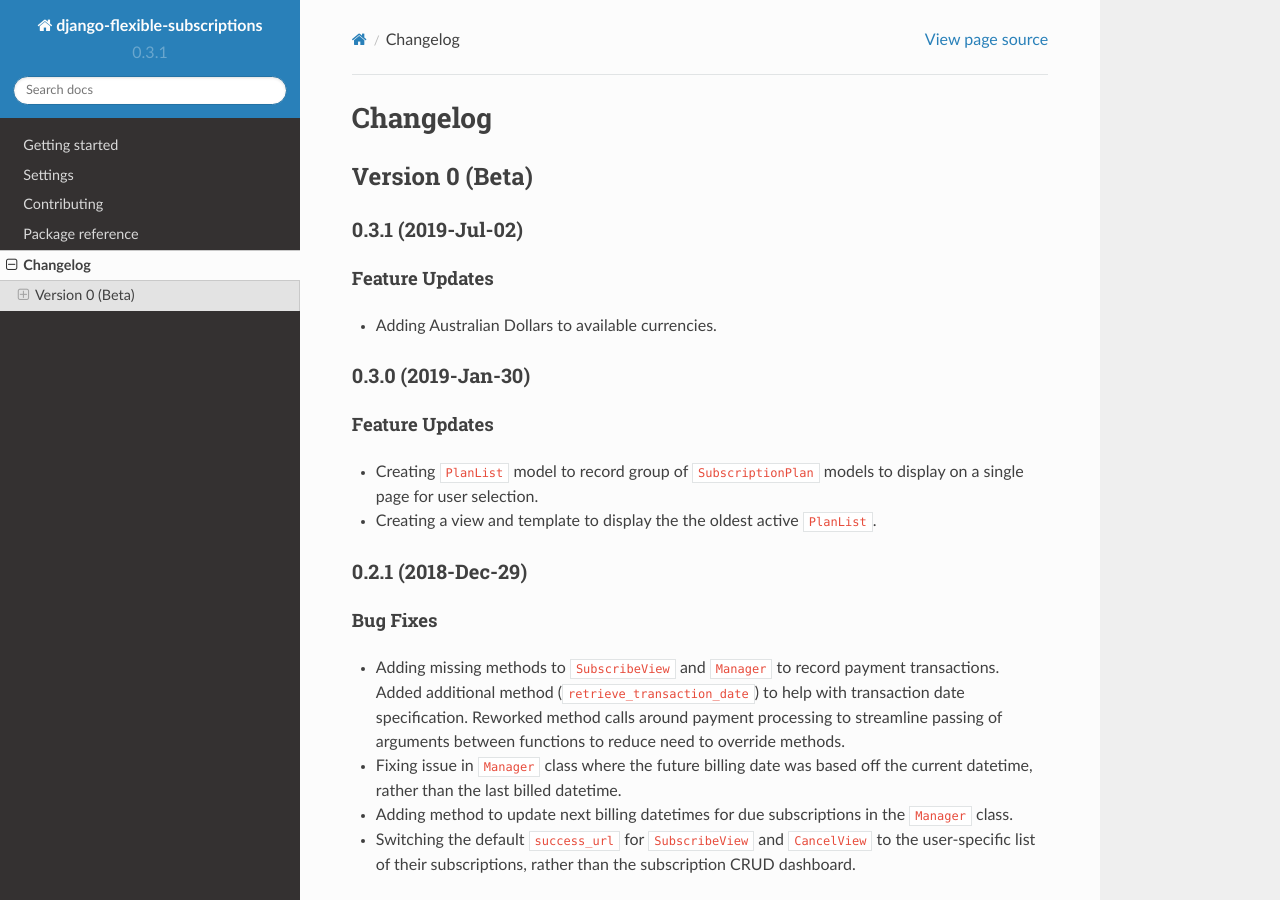
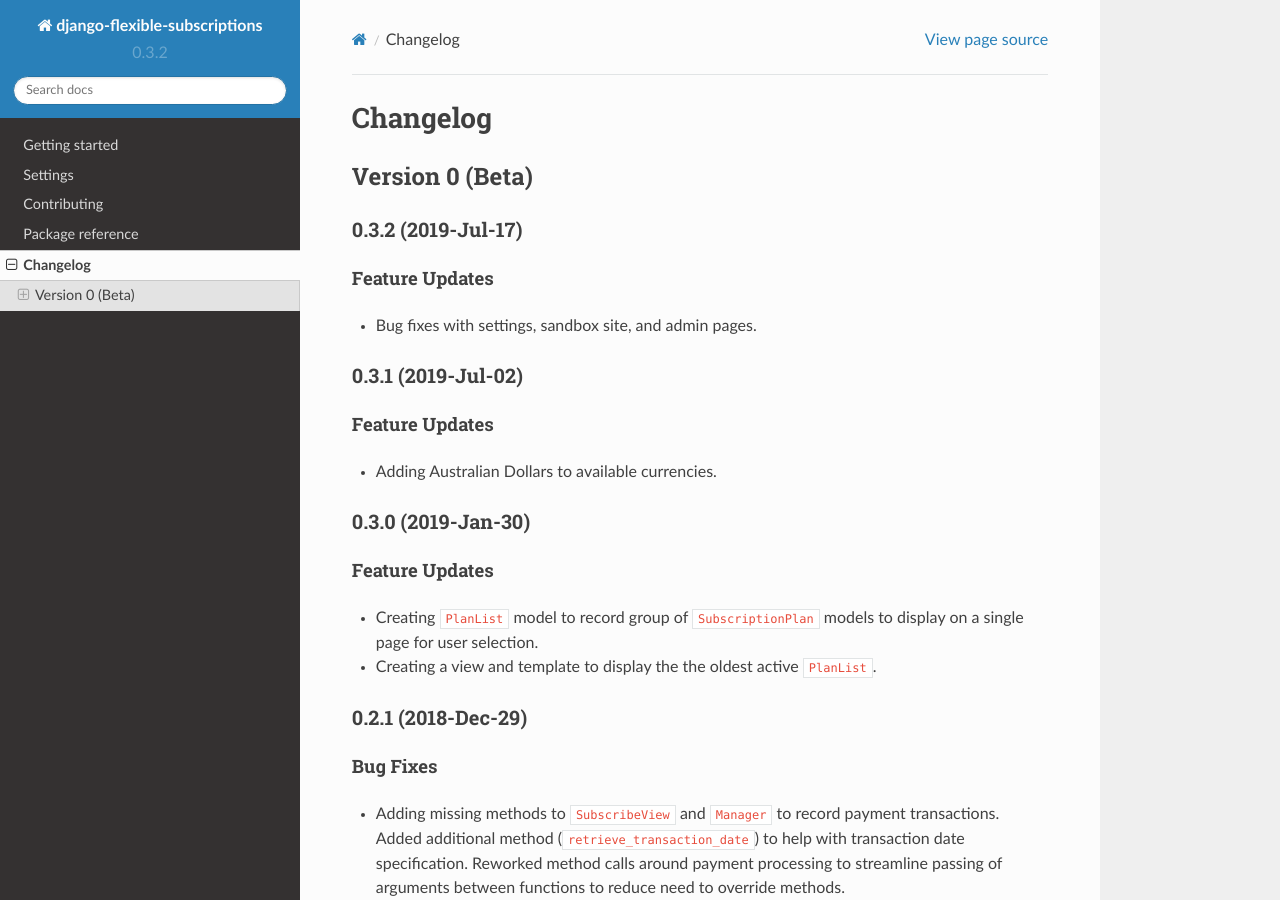
Before and after one commit to studybuffalo/django-flexible-subscriptions, a Sphinx documentation site: the page built from docs/changelog.rst, in a window 1280 px wide and 900 px high. Built offline with Sphinx 7.4.7 and the Read the Docs theme 2.0.0, drawn with Linux system fonts in a browser that asks for light colours; the version number is read from the project's files by our own code.

Commit message:
Updating version numbers (#30)

```diff
--- a/docs/changelog.rst
+++ b/docs/changelog.rst
@@ -5,6 +5,13 @@
 ----------------
 Version 0 (Beta)
 ----------------
+
+0.3.2 (2019-Jul-17)
+===================
+
+Feature Updates
+---------------
+* Bug fixes with settings, sandbox site, and admin pages.
 
 0.3.1 (2019-Jul-02)
 ===================
--- a/subscriptions/__init__.py
+++ b/subscriptions/__init__.py
@@ -1,5 +1,5 @@
 # pylint: disable=missing-docstring, invalid-name
-__version__ = '0.3.1'
+__version__ = '0.3.2'
 
 # Provide DepreciationWarning for older Django versions
 import warnings
```
